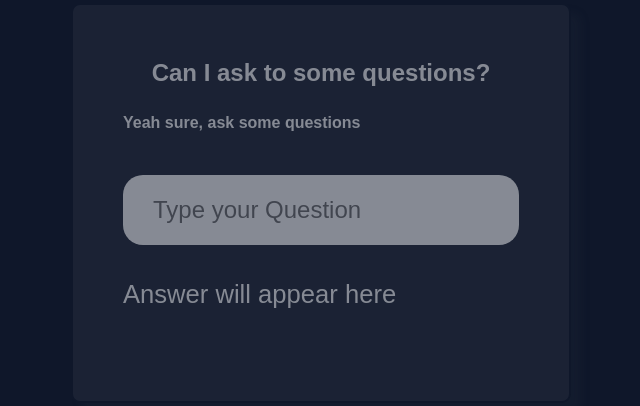
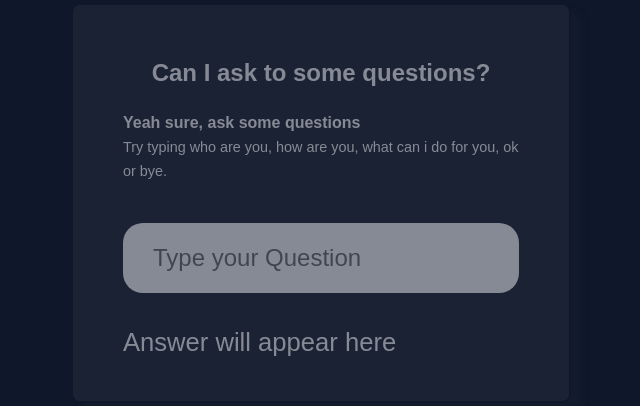
Before and after one commit to nexcodes-projects/Chatbot, a plain HTML site: page index.htm in a window 1280 px wide. Shown: the part 177-583 px from the top of the page, without its empty margins (319-959 px from the left). Drawn offline with Linux system fonts and the light colour scheme.

Commit message:
Update index.htm

```diff
--- a/index.htm
+++ b/index.htm
@@ -13,9 +13,9 @@
     <div class="glass">
         <h1>Can I ask to some questions?</h1>
         <h2>Yeah sure, ask some questions</h2>
+        <span>Try typing who are you, how are you, what can i do for you, ok or bye.</span>
         <div class="input">
-            <input type="text" id="userBox" onkeydown="if(event.keyCode == 13){ talk()}"
-                placeholder="Type your Question" />
+            <input type="text" id="userBox" onkeydown="if(event.keyCode == 13){ talk()}" placeholder="Type your Question" />
         </div>
         <p id="chatLog">Answer will appear here</p>
     </div>
```
